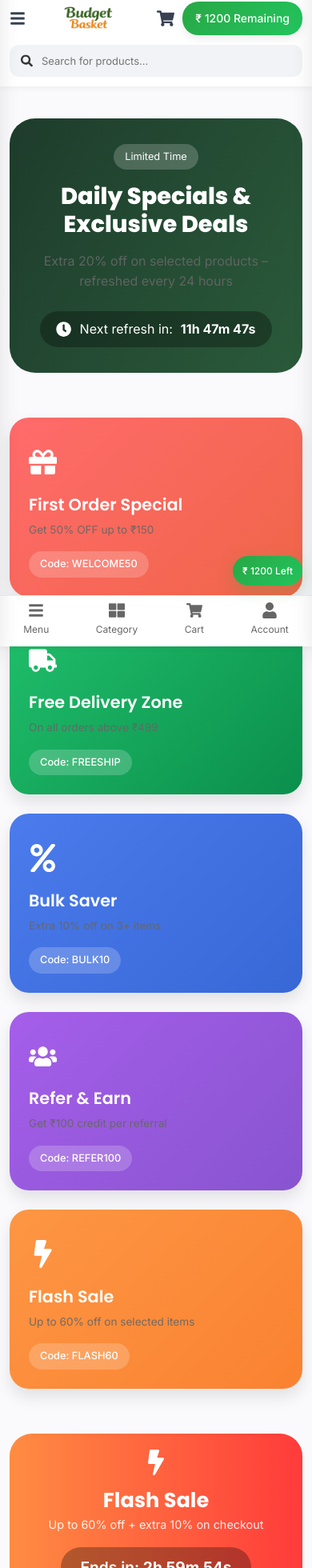
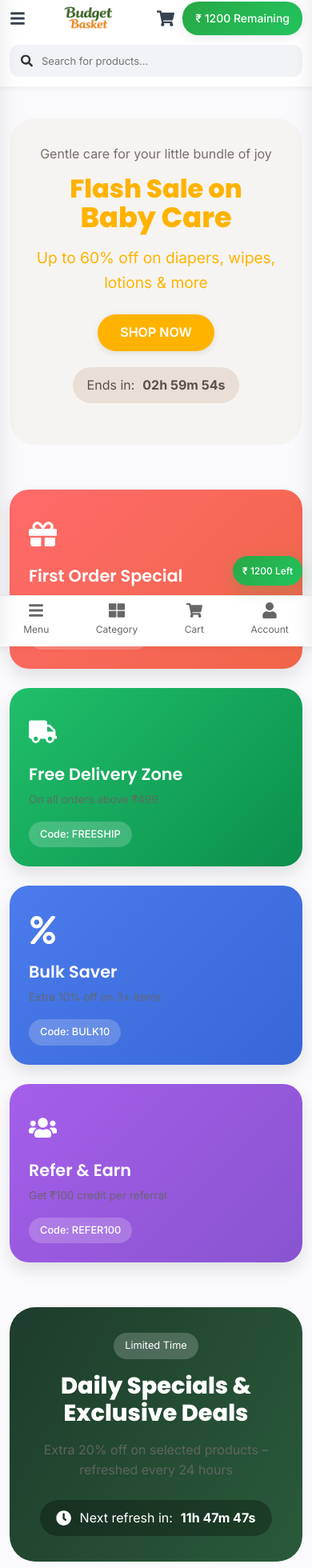
Before and after one commit to vyshnavs0003-sys/budgetbasket-pro-v2, a React (Vite) app: page /offers in a window 390 px wide. Shown: the part 36-1996 px from the top of the page at 80% size. Built offline with nearby package versions, Linux system fonts and the light colour scheme; grey boxes are pictures that could not be loaded.

Commit message:
ui: improve Offers page and DailyOffer section

```diff
--- a/src/components/ui/DailyOffer.css
+++ b/src/components/ui/DailyOffer.css
@@ -1,11 +1,11 @@
-/* DailyOffer.css – Professional, no emojis */
+/* DailyOffer.css */
 
 .daily-offer-section {
   position: relative;
-  padding: 80px 0;
+  padding: 40px 0;
   background: linear-gradient(135deg, #fff8f0 0%, #ffe6d5 100%);
   overflow: hidden;
-  margin: 40px 0;
+  margin: 30px 0;
 }
 
 .daily-offer-bg-overlay {
@@ -14,66 +14,55 @@
   left: 0;
   width: 100%;
   height: 100%;
-  background-image: url('https://www.transparenttextures.com/patterns/cartographer.png');
+  background-image: url('../../assets/images/cartographer.png');
   background-repeat: repeat;
-  opacity: 0.08;
+  opacity: 0.15;
   pointer-events: none;
 }
 
 .daily-offer-header {
   text-align: center;
-  margin-bottom: 48px;
-  position: relative;
+  margin-bottom: 28px;
 }
 
 .offer-badge-floating {
   display: inline-flex;
   align-items: center;
-  gap: 8px;
+  gap: 6px;
   background: #ff4d4d;
   color: white;
-  padding: 6px 18px;
+  padding: 4px 14px;
   border-radius: 40px;
-  font-size: 13px;
+  font-size: 12px;
   font-weight: bold;
-  letter-spacing: 1px;
-  margin-bottom: 16px;
-  box-shadow: 0 4px 12px rgba(255, 77, 77, 0.3);
-  animation: pulse 1.5s infinite;
+  letter-spacing: 0.5px;
+  margin-bottom: 12px;
+  box-shadow: 0 2px 8px rgba(255, 77, 77, 0.2);
+
 }
 
 .badge-icon {
-  font-size: 14px;
-}
-
-@keyframes pulse {
-  0% { transform: scale(1); opacity: 1; }
-  50% { transform: scale(1.05); opacity: 0.9; }
-  100% { transform: scale(1); opacity: 1; }
+  font-size: 12px;
 }
 
 .daily-offer-title {
-  font-size: 2.8rem;
+  font-size: 2rem;
   font-weight: 800;
   background: linear-gradient(135deg, #2c3e2f, #1e5a2e);
   -webkit-background-clip: text;
   background-clip: text;
   color: transparent;
-  margin-bottom: 12px;
-  letter-spacing: -0.5px;
+  margin-bottom: 6px;
   display: inline-flex;
   align-items: center;
-  gap: 12px;
+  gap: 10px;
   flex-wrap: wrap;
   justify-content: center;
 }
 
 .title-icon {
-  font-size: 2.5rem;
+  font-size: 1.8rem;
   color: #ff8c42;
-  background: none;
-  -webkit-background-clip: unset;
-  background-clip: unset;
 }
 
 .title-extra {
@@ -81,182 +70,132 @@
   -webkit-background-clip: text;
   background-clip: text;
   color: transparent;
-  font-weight: 800;
 }
 
 .daily-offer-subtitle {
-  font-size: 1.1rem;
+  font-size: 0.9rem;
   color: #5a4a3a;
-  font-weight: 500;
-  border-bottom: 2px dashed #ffb347;
-  display: inline-block;
-  padding-bottom: 6px;
-  margin-bottom: 20px;
+  margin-bottom: 12px;
 }
 
 .offer-timer {
   display: inline-flex;
   align-items: center;
-  gap: 12px;
+  gap: 8px;
   background: rgba(0, 0, 0, 0.7);
   backdrop-filter: blur(8px);
-  padding: 8px 20px;
-  border-radius: 50px;
-  margin-top: 20px;
-  box-shadow: 0 4px 15px rgba(0,0,0,0.2);
+  padding: 4px 16px;
+  border-radius: 40px;
+  margin-top: 8px;
 }
 
 .timer-icon {
-  font-size: 1.3rem;
+  font-size: 1rem;
   color: white;
 }
 
 .timer-label {
   color: #fff;
-  font-weight: 500;
-  letter-spacing: 0.5px;
+  font-size: 0.8rem;
 }
 
 .timer-value {
   background: #ff5722;
   color: white;
-  padding: 4px 12px;
+  padding: 2px 10px;
   border-radius: 30px;
   font-family: monospace;
-  font-size: 1.1rem;
+  font-size: 0.9rem;
   font-weight: bold;
-  letter-spacing: 1px;
 }
 
 .daily-offer-slider {
   display: flex;
   overflow-x: auto;
   scroll-snap-type: x mandatory;
-  gap: 28px;
-  padding: 20px 0 30px;
+  gap: 20px;
+  padding: 10px 0 20px;
   scroll-behavior: smooth;
-  -webkit-overflow-scrolling: touch;
 }
 
 .daily-offer-item {
-  flex: 0 0 300px;
+  flex: 0 0 260px;
   scroll-snap-align: start;
-  transition: all 0.3s ease;
-  position: relative;
+  transition: transform 0.2s ease;
+}
+
+.daily-offer-item:hover {
+  transform: translateY(-4px);
 }
 
 .offer-card-glow {
-  position: absolute;
-  inset: -2px;
-  background: radial-gradient(circle at 30% 20%, rgba(255,107,0,0.3), transparent);
-  border-radius: 20px;
-  opacity: 0;
-  transition: opacity 0.4s;
-  pointer-events: none;
-  z-index: 0;
-}
-
-.daily-offer-item:hover .offer-card-glow {
-  opacity: 1;
-}
-
-.daily-offer-item:hover {
-  transform: translateY(-8px);
+  display: none;
 }
 
 .daily-offer-section .product-card {
-  background: rgba(255, 255, 255, 0.9) !important;
-  backdrop-filter: blur(2px);
-  border-radius: 20px !important;
-  border: 1px solid rgba(255,255,255,0.3);
-  box-shadow: 0 15px 35px rgba(0,0,0,0.1);
-  transition: all 0.3s;
-  height: 100%;
+  background: white !important;
+  backdrop-filter: none;
+  border-radius: 16px !important;
+  border: 1px solid #f0f0f0;
+  box-shadow: 0 4px 12px rgba(0,0,0,0.05);
+  transition: all 0.2s;
 }
 
 .daily-offer-section .product-card:hover {
-  box-shadow: 0 25px 40px rgba(0,0,0,0.15);
+  box-shadow: 0 8px 20px rgba(0,0,0,0.1);
 }
 
 .daily-offer-footer {
   text-align: center;
-  margin-top: 40px;
+  margin-top: 24px;
 }
 
 .view-all-offers-btn {
   background: linear-gradient(90deg, #28a745, #1e7e34);
   border: none;
-  padding: 12px 32px;
-  border-radius: 50px;
+  padding: 8px 28px;
+  border-radius: 40px;
   color: white;
   font-weight: 600;
-  font-size: 1rem;
+  font-size: 0.9rem;
   cursor: pointer;
-  transition: all 0.3s;
-  box-shadow: 0 5px 15px rgba(40,167,69,0.3);
+  transition: all 0.2s;
 }
 
 .view-all-offers-btn:hover {
-  transform: translateY(-2px);
-  box-shadow: 0 8px 25px rgba(40,167,69,0.4);
-  background: linear-gradient(90deg, #1e7e34, #155d27);
+  transform: translateY(-1px);
+  box-shadow: 0 4px 12px rgba(40,167,69,0.3);
 }
 
+/* Responsive: mobile grid instead of horizontal scroll */
 @media (max-width: 767px) {
   .daily-offer-section {
-    padding: 50px 0;
+    padding: 30px 0;
   }
-
   .daily-offer-slider {
     display: grid;
-    grid-template-columns: repeat(3, 1fr);
-    gap: 16px;
+    grid-template-columns: repeat(2, 1fr);
+    gap: 12px;
     overflow-x: visible;
-    padding: 0;
   }
-
   .daily-offer-item {
     flex: none;
     width: auto;
   }
-
   .daily-offer-title {
-    font-size: 1.8rem;
+    font-size: 1.5rem;
   }
-
   .title-icon {
-    font-size: 1.6rem;
-  }
-
-  .daily-offer-subtitle {
-    font-size: 0.9rem;
-  }
-
-  .offer-timer {
-    padding: 5px 12px;
-    gap: 6px;
-  }
-
-  .timer-value {
-    font-size: 0.8rem;
-    padding: 2px 8px;
+    font-size: 1.3rem;
   }
 }
 
 @media (max-width: 480px) {
   .daily-offer-slider {
-    gap: 8px;
+    grid-template-columns: repeat(2, 1fr);
+    gap: 10px;
   }
   .daily-offer-title {
-    font-size: 1.4rem;
-  }
-  .title-icon {
     font-size: 1.2rem;
   }
-  .offer-timer {
-    padding: 4px 10px;
-  }
-  .timer-value {
-    font-size: 0.7rem;
-  }
 }
--- a/src/components/ui/DailyOffer.jsx
+++ b/src/components/ui/DailyOffer.jsx
@@ -47,7 +47,6 @@ const DailyOffer = () => {
           </div>
 
           <h2 className="daily-offer-title">
-            <FaFire className="title-icon" />
             Daily Specials
             <span className="title-extra"> Extra {discountPercent}% OFF</span>
           </h2>
--- /dev/null
+++ b/src/components/ui/FlashSaleBanner.css
@@ -0,0 +1,113 @@
+.flash-banner {
+  display: flex;
+  align-items: center;
+  justify-content: space-between;
+  background: #f6f4f2;
+  border-radius: 32px;
+  padding: 50px 60px;
+  margin-bottom: 56px;
+  overflow: hidden;
+  position: relative;
+}
+
+/* LEFT CONTENT */
+.flash-banner-content {
+  flex: 1;
+  max-width: 520px;
+}
+
+.flash-tagline {
+  font-size: 1rem;
+  color: #7a6f66;
+  margin-bottom: 12px;
+}
+
+.flash-title {
+  font-size: 3rem;
+  font-weight: 800;
+  color:  #ffb300;
+  line-height: 1.1;
+  margin-bottom: 16px;
+}
+
+.flash-title span {
+  font-size: 3.2rem;
+}
+
+.flash-subtitle {
+  font-size: 1.2rem;
+  color:  #ffb300;
+  margin-bottom: 24px;
+}
+
+/* BUTTON */
+.flash-btn {
+  background:#ffb300;
+  border: none;
+  padding: 10px 28px;
+  border-radius: 50px;
+  color: white;
+  font-weight: 600;
+  font-size: 1rem;
+  cursor: pointer;
+  transition: all 0.2s ease;
+  display: inline-block;
+  text-align: center;
+  box-shadow: 0 2px 8px rgba(0,0,0,0.1);
+}
+
+.flash-btn:hover {
+  transform: translateY(-2px);
+
+}
+.flash-btn:active {
+  transform: translateY(2px);
+  box-shadow: 0 3px 0 #d96d14;
+}
+
+/* TIMER */
+.flash-timer {
+  margin-top: 20px;
+  background: #e9dfd6;
+  display: inline-flex;
+  gap: 10px;
+  padding: 10px 18px;
+  border-radius: 30px;
+  font-size: 1rem;
+  color: #5c5148;
+}
+
+.flash-timer strong {
+  font-weight: 700;
+}
+
+/* RIGHT IMAGE */
+.flash-banner-image {
+  flex: 1;
+  height: 320px;
+  background: url("../../assets/images/baby-offer.png") no-repeat center;
+  background-size: contain;
+}
+
+/* RESPONSIVE */
+@media (max-width: 768px) {
+  .flash-banner {
+    flex-direction: column;
+    text-align: center;
+    padding: 32px 20px;
+  }
+
+  .flash-banner-image {
+    width: 100%;
+    height: 220px;
+    margin-top: 20px;
+  }
+
+  .flash-title {
+    font-size: 2rem;
+  }
+
+  .flash-title span {
+    font-size: 2.2rem;
+  }
+}
--- /dev/null
+++ b/src/components/ui/FlashSaleBanner.jsx
@@ -0,0 +1,67 @@
+import React, { useState, useEffect } from "react";
+import { useNavigate } from "react-router-dom";
+import "./FlashSaleBanner.css";
+
+const FlashSaleBanner = () => {
+  const navigate = useNavigate();
+
+  const [timeLeft, setTimeLeft] = useState("");
+
+  useEffect(() => {
+    const end = new Date();
+    end.setHours(end.getHours() + 3);
+
+    const updateTimer = () => {
+      const now = new Date();
+      const diff = end - now;
+
+      if (diff <= 0) {
+        setTimeLeft("Ended");
+        return;
+      }
+
+      const h = String(Math.floor(diff / 3600000)).padStart(2, "0");
+      const m = String(Math.floor((diff % 3600000) / 60000)).padStart(2, "0");
+      const s = String(Math.floor((diff % 60000) / 1000)).padStart(2, "0");
+
+      setTimeLeft(`${h}h ${m}m ${s}s`);
+    };
+
+    updateTimer();
+    const interval = setInterval(updateTimer, 1000);
+
+    return () => clearInterval(interval);
+  }, []);
+
+  const handleShopNow = () => {
+    navigate('/category/baby-care');
+  };
+
+  return (
+    <div className="flash-banner">
+      <div className="flash-banner-content">
+        <p className="flash-tagline">Gentle care for your little bundle of joy</p>
+
+        <h1 className="flash-title">
+          Flash Sale on <br />
+          <span>Baby Care</span>
+        </h1>
+
+        <p className="flash-subtitle">
+          Up to 60% off on diapers, wipes, lotions & more
+        </p>
+
+        <button className="flash-btn" onClick={handleShopNow}>SHOP NOW</button>
+
+        <div className="flash-timer">
+          <span>Ends in:</span>
+          <strong>{timeLeft}</strong>
+        </div>
+      </div>
+
+      <div className="flash-banner-image" />
+    </div>
+  );
+};
+
+export default FlashSaleBanner;
--- a/src/pages/Offers.css
+++ b/src/pages/Offers.css
@@ -1,3 +1,5 @@
+/* Offers.css  */
+
 .offers-page {
   padding: 40px 0 70px;
   background: #fafafc;
@@ -11,7 +13,7 @@
   color: var(--text-secondary);
 }
 
-/* Hero Section */
+/* Hero Section*/
 .offers-hero {
   display: flex;
   justify-content: space-between;
@@ -67,31 +69,7 @@
   font-size: 1.2rem;
 }
 
-.offers-hero-illustration {
-  position: relative;
-  width: 120px;
-  height: 120px;
-}
 
-.pulse-circle {
-  position: absolute;
-  width: 100%;
-  height: 100%;
-  background: radial-gradient(circle, rgba(255,255,255,0.3), transparent);
-  border-radius: 50%;
-  animation: pulse 2s infinite;
-  top: 0;
-  left: 0;
-}
-
-.pulse-circle.delay {
-  animation-delay: 1s;
-}
-
-@keyframes pulse {
-  0% { transform: scale(0.8); opacity: 0.6; }
-  100% { transform: scale(1.4); opacity: 0; }
-}
 
 /* Creative Offer Cards */
 .offers-grid {
@@ -142,51 +120,6 @@
   backdrop-filter: blur(4px);
 }
 
-/* Flash Sale Banner */
-.flash-sale-banner {
-  background: linear-gradient(90deg, #ff8c42, #ff3b3b);
-  border-radius: 28px;
-  padding: 20px 32px;
-  display: flex;
-  justify-content: space-between;
-  align-items: center;
-  flex-wrap: wrap;
-  gap: 16px;
-  margin-bottom: 56px;
-}
-
-.flash-sale-left {
-  display: flex;
-  align-items: center;
-  gap: 16px;
-}
-
-.flash-icon {
-  font-size: 2rem;
-  color: white;
-}
-
-.flash-sale-left h2 {
-  margin: 0;
-  font-size: 1.6rem;
-  color: white;
-}
-
-.flash-sale-left p {
-  margin: 4px 0 0;
-  font-size: 0.9rem;
-  opacity: 0.9;
-  color: white;
-}
-
-.flash-sale-timer {
-  background: rgba(0,0,0,0.3);
-  padding: 10px 24px;
-  border-radius: 60px;
-  color: white;
-  font-size: 1.2rem;
-  font-weight: 600;
-}
 
 /* Daily Specials Section */
 .daily-specials {
@@ -252,9 +185,24 @@
   .flash-sale-banner {
     flex-direction: column;
     text-align: center;
+    padding: 32px 24px;
+    min-height: auto;
   }
   .flash-sale-left {
-    flex-direction: column;
+    order: 1;
+  }
+  .flash-sale-right {
+    text-align: center;
+    order: 2;
+  }
+  .flash-sale-image {
+    max-width: 140px;
+  }
+  .flash-sale-right h2 {
+    font-size: 1.5rem;
+  }
+  .flash-sale-right p {
+    font-size: 1rem;
   }
   .products-grid {
     gap: 16px;
--- a/src/pages/Offers.jsx
+++ b/src/pages/Offers.jsx
@@ -1,7 +1,8 @@
 import React, { useState, useEffect } from 'react';
 import { useSelector } from 'react-redux';
 import ProductCard from '../components/ui/ProductCard';
-import { FaGift, FaTruck, FaPercent, FaUsers, FaBolt, FaClock } from 'react-icons/fa';
+import { FaGift, FaTruck, FaPercent, FaUsers, FaClock, FaBaby } from 'react-icons/fa';
+import FlashSaleBanner from '../components/ui/FlashSaleBanner';
 import './Offers.css';
 
 const Offers = () => {
@@ -10,7 +11,7 @@ const Offers = () => {
 
   const offerProducts = products.filter((p) => offers.includes(p.id));
 
-  // Countdown to next midnight (offers reset)
+  // Countdown to midnight
   const [timeLeft, setTimeLeft] = useState('');
   useEffect(() => {
     const calc = () => {
@@ -26,25 +27,6 @@ const Offers = () => {
     };
     calc();
     const timer = setInterval(calc, 1000);
-    return () => clearInterval(timer);
-  }, []);
-
-  // Flash sale timer (example: 3 hours)
-  const [flashTime, setFlashTime] = useState('');
-  useEffect(() => {
-    const end = new Date();
-    end.setHours(end.getHours() + 3);
-    const calcFlash = () => {
-      const now = new Date();
-      const diff = end - now;
-      if (diff <= 0) return setFlashTime('Ended');
-      const h = Math.floor(diff / 3600000);
-      const m = Math.floor((diff % 3600000) / 60000);
-      const s = Math.floor((diff % 60000) / 1000);
-      setFlashTime(`${h}h ${m}m ${s}s`);
-    };
-    calcFlash();
-    const timer = setInterval(calcFlash, 1000);
     return () => clearInterval(timer);
   }, []);
 
@@ -81,14 +63,6 @@ const Offers = () => {
       bg: 'linear-gradient(135deg, #a55eea, #8854d0)',
       icon: <FaUsers />,
     },
-    {
-      id: 5,
-      title: 'Flash Sale',
-      description: 'Up to 60% off on selected items',
-      code: 'FLASH60',
-      bg: 'linear-gradient(135deg, #fd9644, #fa8231)',
-      icon: <FaBolt />,
-    },
   ];
 
   if (status === 'loading') return <div className="offers-loading">Loading offers...</div>;
@@ -97,24 +71,7 @@ const Offers = () => {
   return (
     <div className="offers-page">
       <div className="container">
-        {/* Hero Section */}
-        <div className="offers-hero">
-          <div className="offers-hero-content">
-            <span className="hero-badge">Limited Time</span>
-            <h1>Daily Specials & Exclusive Deals</h1>
-            <p>Extra {discountPercent}% off on selected products – refreshed every 24 hours</p>
-            <div className="hero-timer">
-              <FaClock className="timer-icon" />
-              <span>Next refresh in: </span>
-              <strong>{timeLeft}</strong>
-            </div>
-          </div>
-          <div className="offers-hero-illustration">
-            <div className="pulse-circle"></div>
-            <div className="pulse-circle delay"></div>
-          </div>
-        </div>
-
+          <FlashSaleBanner />
         {/* Creative Offer Cards */}
         <div className="offers-grid">
           {creativeOffers.map((offer) => (
@@ -127,18 +84,17 @@ const Offers = () => {
           ))}
         </div>
 
-        {/* Flash Sale Banner */}
-        <div className="flash-sale-banner">
-          <div className="flash-sale-left">
-            <FaBolt className="flash-icon" />
-            <div>
-              <h2>Flash Sale</h2>
-              <p>Up to 60% off + extra 10% on checkout</p>
+       {/* Hero Section – Daily Specials */}
+        <div className="offers-hero">
+          <div className="offers-hero-content">
+            <span className="hero-badge">Limited Time</span>
+            <h1>Daily Specials & Exclusive Deals</h1>
+            <p>Extra {discountPercent}% off on selected products – refreshed every 24 hours</p>
+            <div className="hero-timer">
+              <FaClock className="timer-icon" />
+              <span>Next refresh in: </span>
+              <strong>{timeLeft}</strong>
             </div>
-          </div>
-          <div className="flash-sale-timer">
-            <span>Ends in: </span>
-            <strong>{flashTime}</strong>
           </div>
         </div>
 
```
Also changed, not shown: src/assets/images/cartographer.png (added), 1 other file (tests, documents, lock files or other folders).
